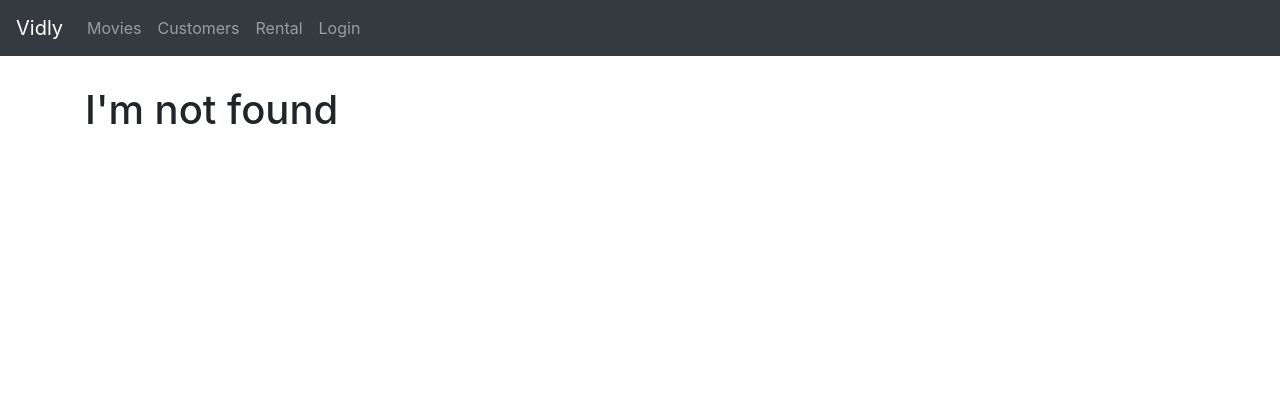
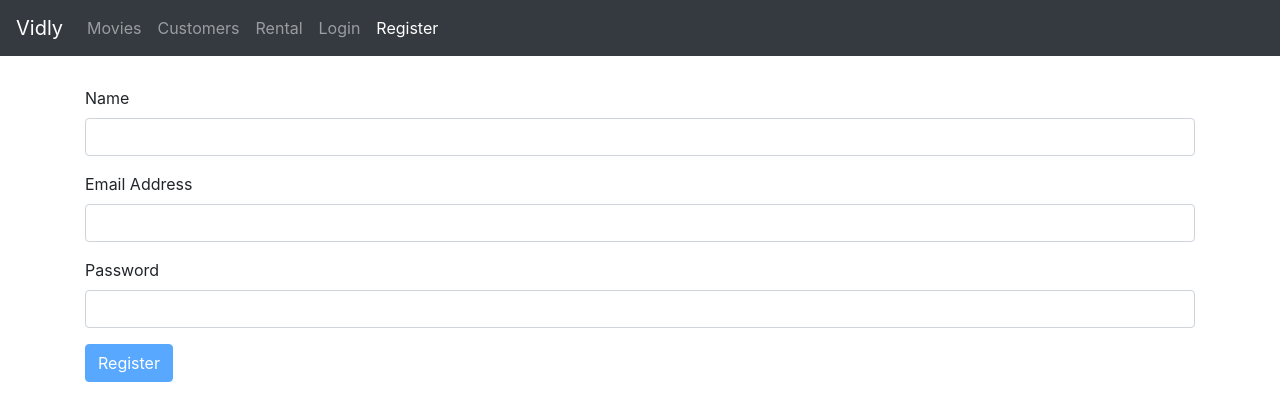
Before and after one commit to pnandini/vidly, a React (Create React App) app: page /register in a window 1280 px wide. Before the commit this address led to /not-found. Shown: the top 420 px of the page. Built offline with nearby package versions, Linux system fonts and the light colour scheme.

Commit message:
Added New Movie form and Registration form

```diff
--- a/src/App.js
+++ b/src/App.js
@@ -10,6 +10,8 @@ import NavBar from "./components/NavBar";
 import NotFound from "./components/NotFound";
 import Movie from "./components/Movie";
 import LoginForm from "./components/LoginForm";
+import RegistrationForm from "./components/RegistrationForm";
+import MovieForm from "./components/MovieForm";
 
 class App extends Component {
     render() {
@@ -20,9 +22,11 @@ class App extends Component {
                         <Route path="/movies" component={Movies}/>
                         <Route path="/customers" component={Customers}/>
                         <Route path="/rental" component={Rental}/>
+                        <Route path="/new-movie" component={MovieForm}/>
                         <Route path="/login" component={LoginForm}/>
                         <Route path="/movie" component={Movie}/>
                         <Route path="/not-found" component={NotFound}/>
+                        <Route path="/register" component={RegistrationForm}/>
                         <Redirect from="/home" to="/movies"/>
                         <Redirect from="/" exact to="/movies"/>
                         <Redirect to="/not-found" replace="false"/>
--- /dev/null
+++ b/src/components/MovieForm.js
@@ -0,0 +1,44 @@
+import React from 'react';
+import Form from "./Form";
+import Joi from "joi-browser";
+
+class MovieForm extends Form {
+    state = {
+        formData: {
+            title: '',
+            genre: '',
+            stock: '',
+            rate: ''
+        },
+        errors: {}
+    };
+
+    doSubmit() {
+        //
+        console.log("Submitted")
+    }
+
+    schema = {
+        title: Joi.string().required().label("Title"),
+        genre: Joi.string().required().label("Genre"),
+        stock: Joi.number().positive().required().label("Stock"),
+        rate: Joi.number().max(5).required().label("Rate"),
+    };
+
+    render() {
+        return (
+            <div>
+                <form onSubmit={this.handelSubmit}>
+                    {this.renderInput('title', 'Title', 'text')}
+                    {this.renderInput('genre', 'Genre', 'select')}
+                    {this.renderInput('numInStock', 'Number in Stock', 'number')}
+                    {this.renderInput('rate', 'Rate', 'number')}
+                    {this.renderSubmitButton('Save')}
+                </form>
+
+            </div>
+        );
+    }
+}
+
+export default MovieForm;
--- a/src/components/NavBar.js
+++ b/src/components/NavBar.js
@@ -8,6 +8,9 @@ const NavBar = (props) => {
         }, {
             path: "/login",
             label: "Login"
+        }, {
+            path: "/register",
+            label: "Register"
         }];
         return (
             <nav className="navbar navbar-expand navbar-dark bg-dark">
--- /dev/null
+++ b/src/components/RegistrationForm.js
@@ -0,0 +1,41 @@
+import React from 'react';
+import Form from "./Form";
+import Joi from "joi-browser";
+
+class RegistrationForm extends Form {
+    state = {
+        formData: {
+            name: '',
+            email: '',
+            password: ''
+        },
+        errors: {}
+    };
+
+    doSubmit() {
+        //
+        console.log("Submitted")
+    }
+
+    schema = {
+        name: Joi.string().required().label("Name"),
+        email: Joi.string().required().label("Email"),
+        password: Joi.string().required().min(5).max(8).label("Password")
+    };
+
+    render() {
+        return (
+            <div>
+                <form onSubmit={this.handelSubmit}>
+                    {this.renderInput('name', 'Name', 'name')}
+                    {this.renderInput('email', 'Email Address', 'email')}
+                    {this.renderInput('password', 'Password', 'password')}
+                    {this.renderSubmitButton('Register')}
+                </form>
+
+            </div>
+        );
+    }
+}
+
+export default RegistrationForm;
--- a/src/components/movies.js
+++ b/src/components/movies.js
@@ -38,6 +38,10 @@ class Movies extends Component {
 
     }
 
+    handleNewMovie() {
+
+    }
+
     render() {
         const {totalCount: length, data: cu} = this.getPagedData();
         const {selectedGenera, generes, sortColumn} = this.state;
@@ -51,7 +55,13 @@ class Movies extends Component {
                         <Generes allGeners={generes} selected={selectedGenera}
                                  handleGenereChange={this.handleGenereChange}/></div>
                     <div className="col">
-                        <p> Showing {cu.length} of {length} movies</p>
+                        {/*<p> Showing {cu.length} of {length} movies</p>*/}
+                        <p>
+                            <button className="btn btn-primary" onClick={() => {
+                                this.props.history.push("/new-movie")
+                            }}>Add Movie
+                            </button>
+                        </p>
                         <MoviesTable onDelete={this.handleDelete} sortColumn={sortColumn} onLike={this.handleLikeChange}
                                      movies={cu} onSort={this.handleSort}/>
                         <Pagination itemsCount={length} currentPage={this.state.currentPage}
```
